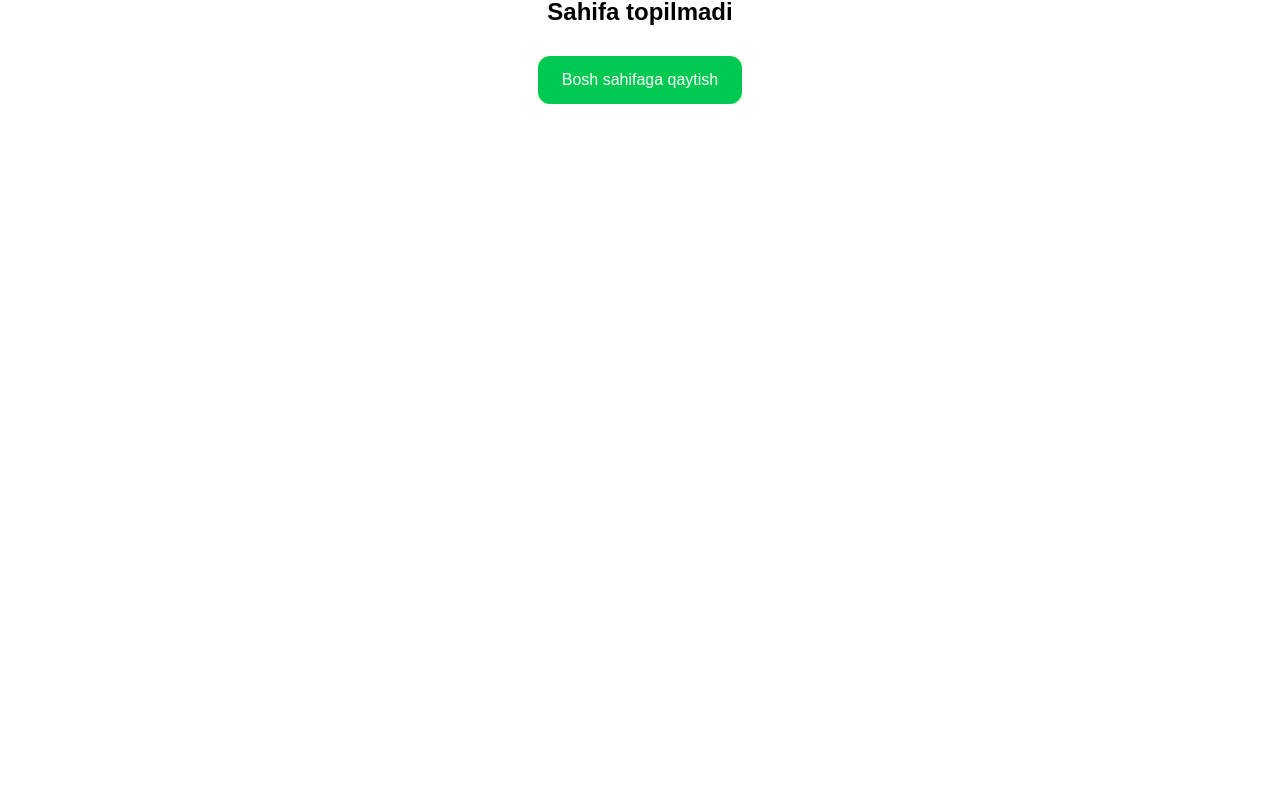
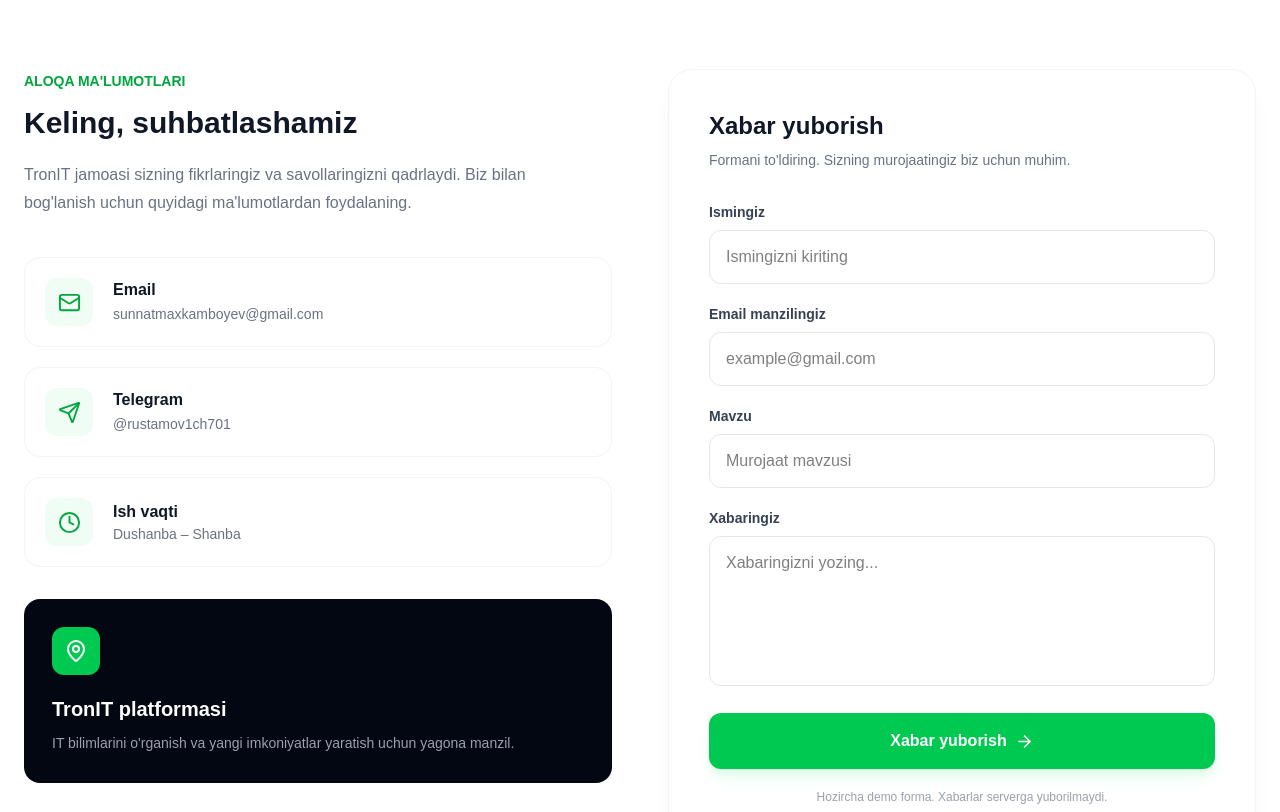
Before and after one commit to sunnatmaxkamboyev-source/TronIT-JavaScript-Python-Android-va-Java-Kurslari, a React (Vite) app: page /contact in a window 1280 px wide. Before the commit this address had no page. Shown: the part 408-1220 px from the top of the page. Before the commit the page ends 800 px from the top, so only its background shows below. Built offline with nearby package versions, Linux system fonts and the light colour scheme.

Commit message:
yuklandi

```diff
--- a/src/App.jsx
+++ b/src/App.jsx
@@ -6,7 +6,7 @@ import Courses from "./pages/Courses";
 import CourseDetail from "./pages/CourseDetail";
 import Login from "./pages/Login";
 import Register from "./pages/Register";
-
+import Contact from "./pages/Contact";
 function NotFound() {
   return (
     <main className="min-h-screen flex flex-col items-center justify-center text-center px-6">
@@ -32,6 +32,7 @@ function App() {
         <Route path="/courses/:id" element={<CourseDetail />} />
         <Route path="/login" element={<Login />} />
         <Route path="/register" element={<Register />} />
+        <Route path="/contact" element={<Contact />} />
         <Route path="*" element={<NotFound />} />
       </Routes>
     </BrowserRouter>
--- a/src/components/Navbar.jsx
+++ b/src/components/Navbar.jsx
@@ -5,11 +5,12 @@ import { useState } from "react";
 function Navbar() {
   const [isOpen, setIsOpen] = useState(false);
 
-  const navLinks = [
-    { name: "Bosh sahifa", path: "/" },
-    { name: "Kurslar", path: "/courses" },
-    { name: "Biz haqimizda", path: "/about" },
-  ];
+const navLinks = [
+  { name: "Bosh sahifa", path: "/" },
+  { name: "Kurslar", path: "/courses" },
+  { name: "Biz haqimizda", path: "/about" },
+  { name: "Bog'lanish", path: "/contact" },
+];
 
   return (
     <header className="w-full bg-white border-b border-gray-100">
--- a/src/pages/About.css
+++ b/src/pages/About.css
@@ -10,7 +10,7 @@
   margin-inline: auto;
 }
 
-/* HERO */
+
 
 .about-hero {
   background:
--- /dev/null
+++ b/src/pages/Contact.jsx
@@ -0,0 +1,275 @@
+import { useState } from "react";
+import {
+  Mail,
+  Send,
+  MapPin,
+  Phone,
+  ArrowRight,
+  MessageCircle,
+  Clock,
+  CheckCircle2,
+} from "lucide-react";
+
+import Navbar from "../components/Navbar";
+import Footer from "../components/Footer";
+
+function Contact() {
+  const [form, setForm] = useState({
+    name: "",
+    email: "",
+    subject: "",
+    message: "",
+  });
+
+  const [submitted, setSubmitted] = useState(false);
+
+  const handleChange = (e) => {
+    setForm({
+      ...form,
+      [e.target.name]: e.target.value,
+    });
+  };
+
+  const handleSubmit = (e) => {
+    e.preventDefault();
+
+    if (!form.name || !form.email || !form.subject || !form.message) {
+      return;
+    }
+
+    setSubmitted(true);
+
+    setForm({
+      name: "",
+      email: "",
+      subject: "",
+      message: "",
+    });
+  };
+
+  const contactInfo = [
+    {
+      icon: Mail,
+      title: "Email",
+      value: "sunnatmaxkamboyev@gmail.com",
+      link: "mailto:sunnatmaxkamboyev@gmail.com",
+    },
+    {
+      icon: Send,
+      title: "Telegram",
+      value: "@rustamov1ch701",
+      link: "https://t.me/rustamov1ch701",
+    },
+    {
+      icon: Clock,
+      title: "Ish vaqti",
+      value: "Dushanba – Shanba",
+      link: null,
+    },
+  ];
+
+  return (
+    <>
+      <Navbar />
+
+      <main className="bg-white min-h-screen">
+        {/* Hero */}
+        <section className="bg-green-50">
+          <div className="max-w-7xl mx-auto px-6 py-20 text-center">
+            <span className="inline-flex items-center gap-2 bg-white text-green-600 px-4 py-2 rounded-full text-sm font-semibold">
+              <MessageCircle size={16} />
+              Biz bilan bog'laning
+            </span>
+
+            <h1 className="text-4xl md:text-5xl font-bold text-gray-900 mt-6">
+              Sizni tinglashga
+              <span className="text-green-500"> tayyormiz.</span>
+            </h1>
+
+            <p className="text-gray-500 max-w-2xl mx-auto mt-5 leading-7">
+              Savollaringiz, takliflaringiz yoki hamkorlik bo'yicha
+              murojaatlaringiz bo'lsa, biz bilan bog'laning.
+            </p>
+          </div>
+        </section>
+
+        <section className="max-w-7xl mx-auto px-6 py-20">
+          <div className="grid grid-cols-1 lg:grid-cols-2 gap-14">
+
+
+            <div>
+              <span className="text-green-600 font-semibold text-sm">
+                ALOQA MA'LUMOTLARI
+              </span>
+
+              <h2 className="text-3xl font-bold text-gray-900 mt-3">
+                Keling, suhbatlashamiz
+              </h2>
+
+              <p className="text-gray-500 leading-7 mt-5 max-w-lg">
+                TronIT jamoasi sizning fikrlaringiz va savollaringizni
+                qadrlaydi. Biz bilan bog'lanish uchun quyidagi
+                ma'lumotlardan foydalaning.
+              </p>
+
+              <div className="mt-10 space-y-5">
+                {contactInfo.map((item) => {
+                  const Icon = item.icon;
+
+                  return (
+                    <div
+                      key={item.title}
+                      className="flex items-center gap-5 p-5 border border-gray-100 rounded-2xl hover:border-green-200 hover:shadow-md transition"
+                    >
+                      <div className="w-12 h-12 bg-green-50 rounded-xl flex items-center justify-center shrink-0">
+                        <Icon className="text-green-600" size={23} />
+                      </div>
+
+                      <div>
+                        <h3 className="font-semibold text-gray-900">
+                          {item.title}
+                        </h3>
+
+                        {item.link ? (
+                          <a
+                            href={item.link}
+                            target={item.link.startsWith("http") ? "_blank" : undefined}
+                            rel={item.link.startsWith("http") ? "noopener noreferrer" : undefined}
+                            className="text-sm text-gray-500 hover:text-green-600 transition break-all"
+                          >
+                            {item.value}
+                          </a>
+                        ) : (
+                          <p className="text-sm text-gray-500">
+                            {item.value}
+                          </p>
+                        )}
+                      </div>
+                    </div>
+                  );
+                })}
+              </div>
+
+              <div className="mt-8 bg-gray-950 rounded-2xl p-7 text-white">
+                <div className="w-12 h-12 bg-green-500 rounded-xl flex items-center justify-center">
+                  <MapPin size={24} />
+                </div>
+
+                <h3 className="text-xl font-bold mt-5">
+                  TronIT platformasi
+                </h3>
+
+                <p className="text-gray-400 text-sm leading-6 mt-2">
+                  IT bilimlarini o'rganish va yangi imkoniyatlar
+                  yaratish uchun yagona manzil.
+                </p>
+              </div>
+            </div>
+
+            {/* Right side form */}
+            <div className="bg-white border border-gray-100 rounded-3xl shadow-xl shadow-gray-100 p-7 md:p-10">
+              <h2 className="text-2xl font-bold text-gray-900">
+                Xabar yuborish
+              </h2>
+
+              <p className="text-gray-500 text-sm mt-2">
+                Formani to'ldiring. Sizning murojaatingiz biz uchun muhim.
+              </p>
+
+              {submitted && (
+                <div className="flex items-center gap-3 bg-green-50 text-green-700 p-4 rounded-xl mt-6">
+                  <CheckCircle2 size={22} />
+                  <p className="text-sm font-medium">
+                    Forma qabul qilindi. Backend ulangandan keyin xabar yuborish ishlaydi.
+                  </p>
+                </div>
+              )}
+
+              <form onSubmit={handleSubmit} className="mt-8 space-y-5">
+                <div>
+                  <label className="block text-sm font-semibold text-gray-700 mb-2">
+                    Ismingiz
+                  </label>
+
+                  <input
+                    type="text"
+                    name="name"
+                    value={form.name}
+                    onChange={handleChange}
+                    placeholder="Ismingizni kiriting"
+                    required
+                    className="w-full px-4 py-3.5 border border-gray-200 rounded-xl outline-none focus:border-green-500 focus:ring-4 focus:ring-green-50 transition"
+                  />
+                </div>
+
+                <div>
+                  <label className="block text-sm font-semibold text-gray-700 mb-2">
+                    Email manzilingiz
+                  </label>
+
+                  <input
+                    type="email"
+                    name="email"
+                    value={form.email}
+                    onChange={handleChange}
+                    placeholder="example@gmail.com"
+                    required
+                    className="w-full px-4 py-3.5 border border-gray-200 rounded-xl outline-none focus:border-green-500 focus:ring-4 focus:ring-green-50 transition"
+                  />
+                </div>
+
+                <div>
+                  <label className="block text-sm font-semibold text-gray-700 mb-2">
+                    Mavzu
+                  </label>
+
+                  <input
+                    type="text"
+                    name="subject"
+                    value={form.subject}
+                    onChange={handleChange}
+                    placeholder="Murojaat mavzusi"
+                    required
+                    className="w-full px-4 py-3.5 border border-gray-200 rounded-xl outline-none focus:border-green-500 focus:ring-4 focus:ring-green-50 transition"
+                  />
+                </div>
+
+                <div>
+                  <label className="block text-sm font-semibold text-gray-700 mb-2">
+                    Xabaringiz
+                  </label>
+
+                  <textarea
+                    name="message"
+                    value={form.message}
+                    onChange={handleChange}
+                    placeholder="Xabaringizni yozing..."
+                    rows="5"
+                    required
+                    className="w-full px-4 py-3.5 border border-gray-200 rounded-xl outline-none focus:border-green-500 focus:ring-4 focus:ring-green-50 transition resize-none"
+                  />
+                </div>
+
+                <button
+                  type="submit"
+                  className="w-full flex items-center justify-center gap-2 bg-green-500 hover:bg-green-600 text-white py-4 rounded-xl font-semibold transition shadow-lg shadow-green-100"
+                >
+                  Xabar yuborish
+                  <ArrowRight size={19} />
+                </button>
+
+                <p className="text-xs text-gray-400 text-center">
+                  Hozircha demo forma. Xabarlar serverga yuborilmaydi.
+                </p>
+              </form>
+            </div>
+          </div>
+        </section>
+      </main>
+
+      <Footer />
+    </>
+  );
+}
+
+export default Contact;
```
